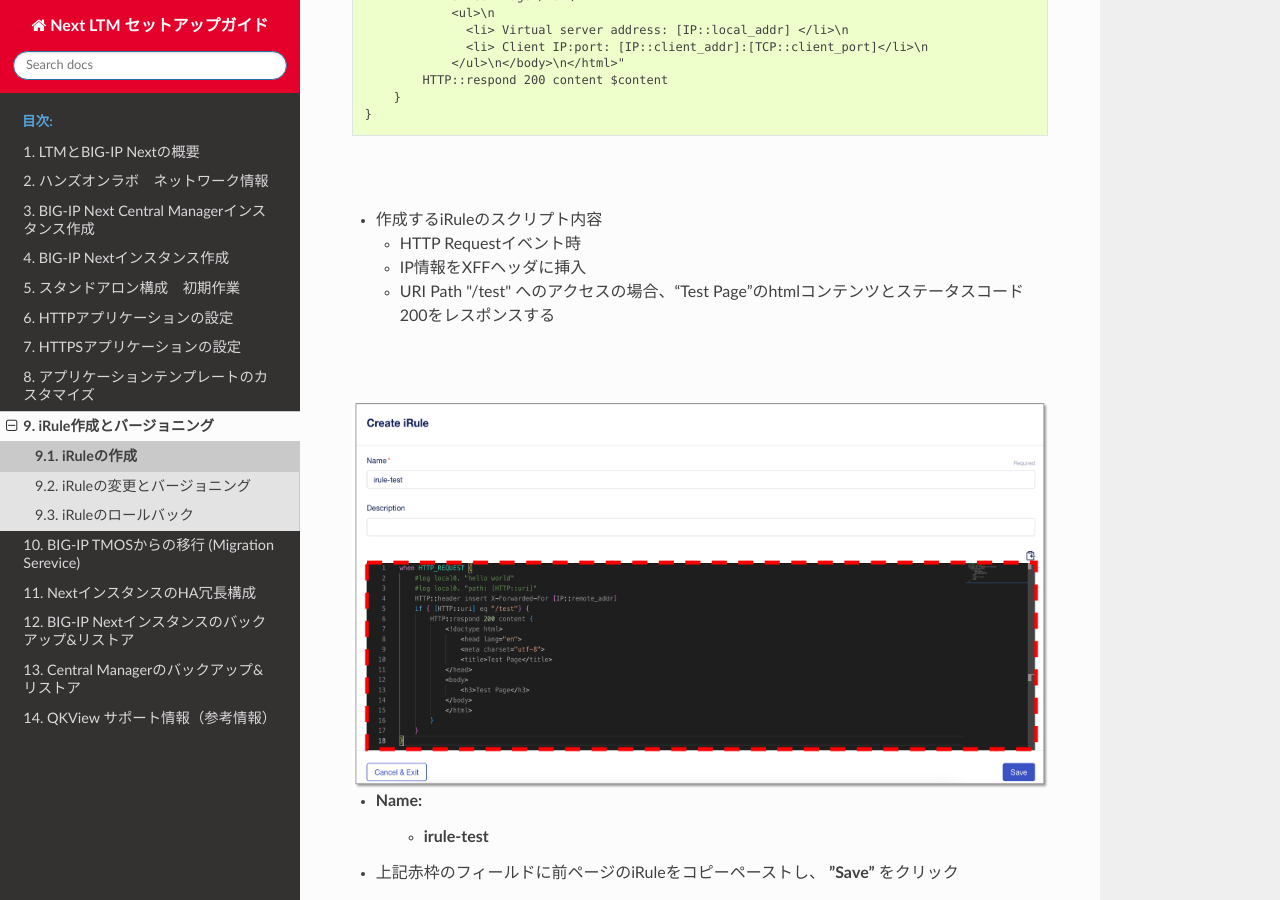
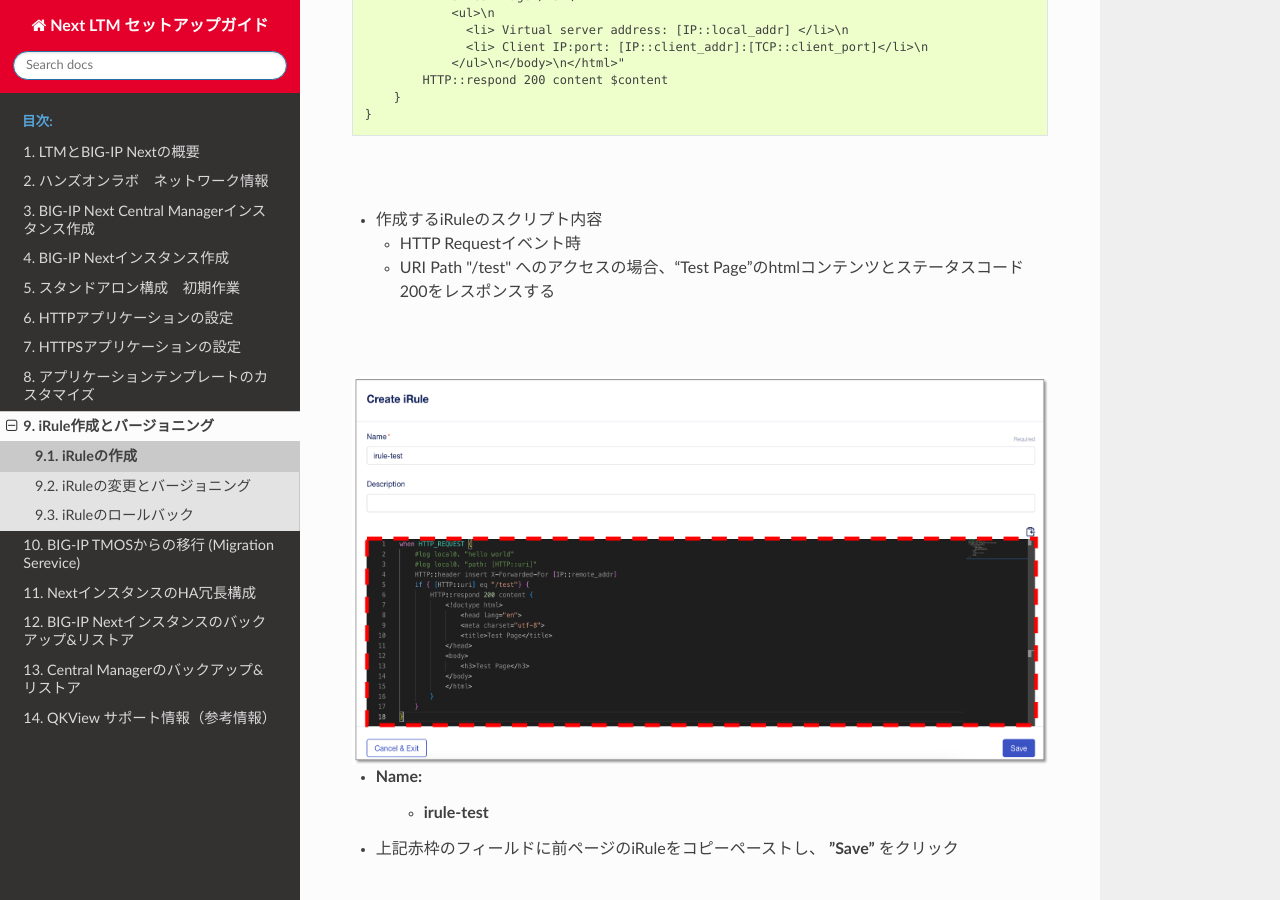
Before and after one commit to BeF5/f5j-easy-setup-next-ltm, a Sphinx documentation site: the page built from docs/content09/module01/module01.rst, in a window 1280 px wide and 900 px high, scrolled down 1339 px. Built offline with Sphinx 7.4.7 and the Read the Docs theme 2.0.0, drawn with Linux system fonts in a browser that asks for light colours.

Commit message:
Update module01.rst

```diff
--- a/docs/content09/module01/module01.rst
+++ b/docs/content09/module01/module01.rst
@@ -49,7 +49,6 @@ CM画面左上部のworkspaceから、”Applications”を選択します。
 - 作成するiRuleのスクリプト内容
 
   - HTTP Requestイベント時
-  - IP情報をXFFヘッダに挿入
   - URI Path "/test" へのアクセスの場合、“Test Page”のhtmlコンテンツとステータスコード200をレスポンスする
 
 
```
